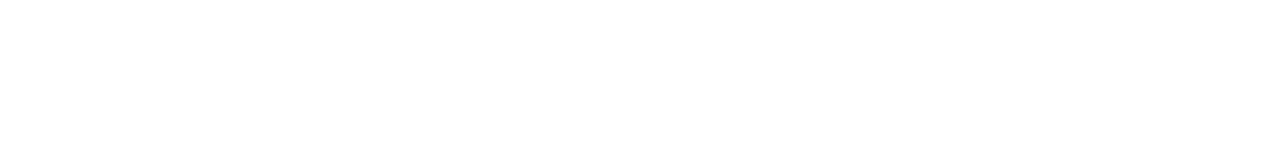
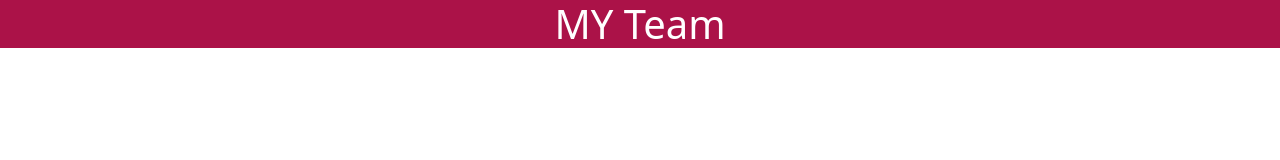
Before and after one commit to alka485/Team-profile-generator, a website: page dist/index.html in a window 1280 px wide. Drawn offline with nearby package versions, Linux system fonts and the light colour scheme.

Commit message:
formating of header in css

```diff
--- a/dist/index.html
+++ b/dist/index.html
@@ -1,12 +1,17 @@
 <!DOCTYPE html>
 <html lang="en">
-<head>
     <meta charset="UTF-8">
     <meta http-equiv="X-UA-Compatible" content="IE=edge">
     <meta name="viewport" content="width=device-width, initial-scale=1.0">
     <title>Team Profile</title>
+    <link href="https://cdn.jsdelivr.net/npm/bootstrap@5.2.0/dist/css/bootstrap.min.css" rel="stylesheet">
+    <link rel="stylesheet" href="./style.css">
 </head>
 <body>
+    <header>
+        <h1>MY Team</h1>
+    </header>
+
 
 </body>
 </html>
--- a/dist/style.css
+++ b/dist/style.css
@@ -0,0 +1,6 @@
+header{
+    background-color:#AB1248 ;
+    color: #fff;
+    text-align: center;
+
+}
```
